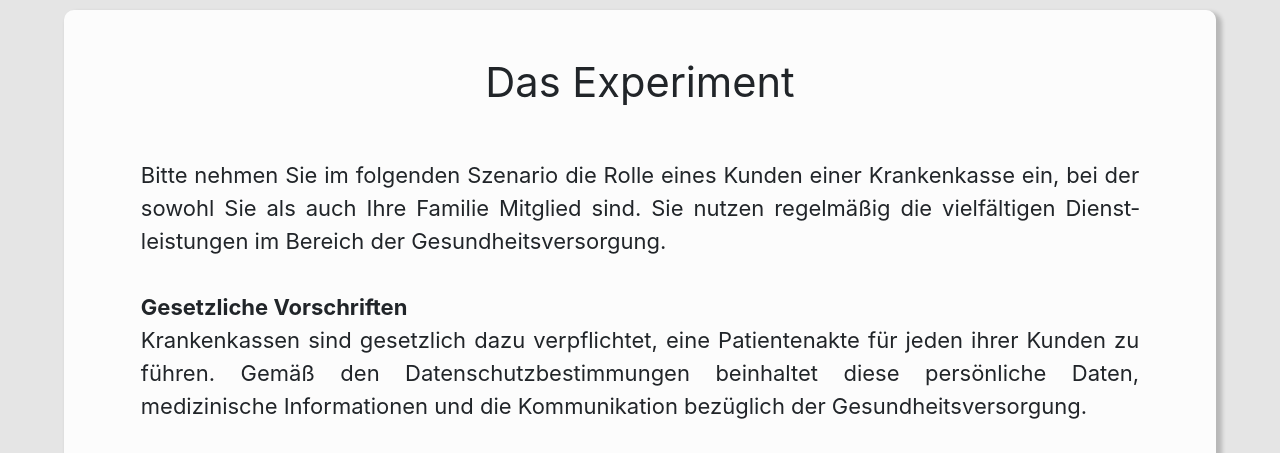
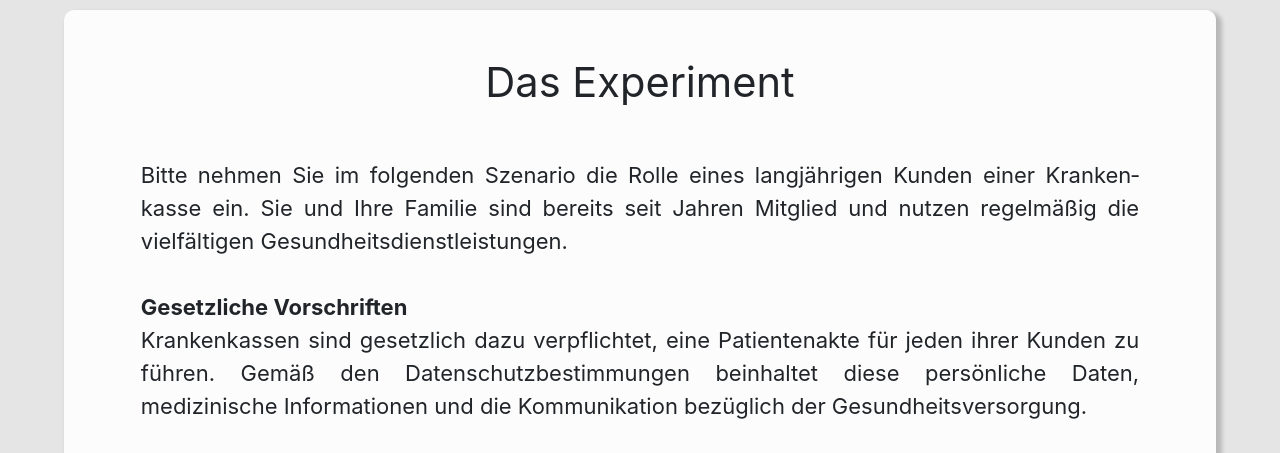
Before and after one commit to lennartschr/masterarbeit, a Django app: page /A in a window 1280 px wide. Shown: the part 60-513 px from the top of the page. Run offline with Django 4.2, Linux system fonts and the light colour scheme.

Commit message:
Kommentar

```diff
--- a/webapp/templates/experiment/experiment.html
+++ b/webapp/templates/experiment/experiment.html
@@ -58,9 +58,9 @@
                 <h2 class="h2 center">Das Experiment</h2>
                 <br>
                 <p>
-                    Bitte nehmen Sie im folgenden Szenario die Rolle eines Kunden einer Kranken&shykasse ein, bei der
-                    sowohl Sie als auch Ihre Familie Mitglied sind. Sie nutzen regelmäßig die vielfältigen
-                    Dienst&shyleistungen im Bereich der Gesund&shyheits&shyversorgung.
+                    Bitte nehmen Sie im folgenden Szenario die Rolle eines langjährigen Kunden einer Kranken&shykasse
+                    ein. Sie und Ihre Familie sind bereits seit Jahren Mitglied und nutzen regelmäßig die vielfältigen
+                    Gesundheitsdienstleistungen.
                     <br><br>
 
                     <b>Gesetzliche Vorschriften</b><br>
--- a/webapp/templates/experiment/experimentB.html
+++ b/webapp/templates/experiment/experimentB.html
@@ -57,9 +57,9 @@
       <h2 class="h2 center">Das Experiment</h2>
       <br>
       <p style="text-align: justify !important;">
-        Bitte nehmen Sie im folgenden Szenario die Rolle eines Kunden einer Kranken&shykasse ein, bei der
-        sowohl Sie als auch Ihre Familie Mitglied sind. Sie nutzen regelmäßig die vielfältigen
-        Dienst&shyleistungen im Bereich der Gesund&shyheits&shyversorgung.
+        Bitte nehmen Sie im folgenden Szenario die Rolle eines langjährigen Kunden einer Kranken&shykasse ein. Sie und
+        Ihre Familie sind bereits seit Jahren Mitglied und nutzen regelmäßig die vielfältigen
+        Gesundheitsdienstleistungen.
         <br><br>
 
         <b>Gesetzliche Vorschriften</b><br>
```
